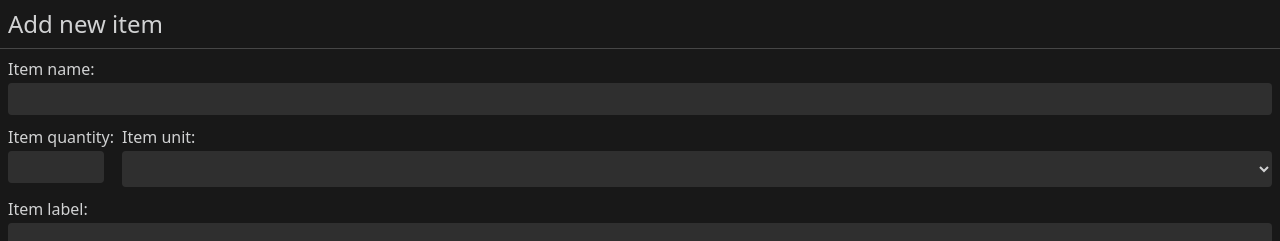
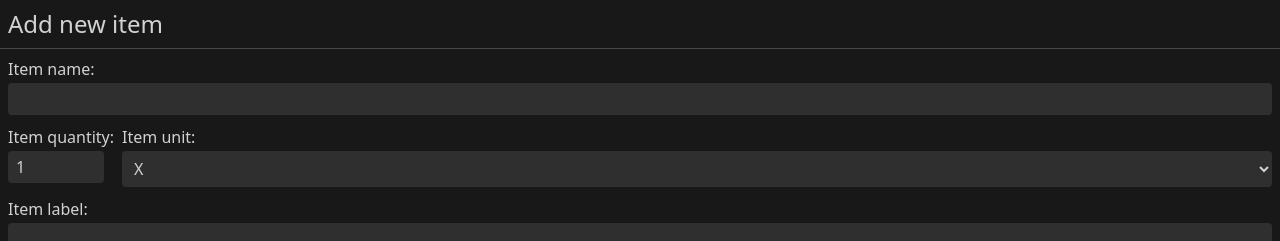
Before and after one commit to Hook-88/shopping-list, a Vue app: page / in a window 1280 px wide. Both pictures are taken after a click on the button 1253 px from the left and 24 px from the top of the page. Shown: the top 241 px of the page. Built offline with nearby package versions, Linux system fonts and the light colour scheme; the HTML template or start-up script is replaced by a standard one.

Commit message:
add v-model on form

```diff
--- a/src/components/input/BaseSelect.vue
+++ b/src/components/input/BaseSelect.vue
@@ -32,9 +32,9 @@ function handleChange(event: Event) {
   <div class="flex flex-col gap-0.5 grow">
     <label v-if="label" :for="label">{{ label }}:</label>
     <select :value="modelValue" v-bind="attrs" @change="handleChange">
-      <option value="X">X</option>
-      <option value="Lb">Lb</option>
-      <option value="Gr">Gr</option>
+      <option value="x">X</option>
+      <option value="lb">Lb</option>
+      <option value="gr">Gr</option>
     </select>
   </div>
 </template>
--- a/src/features/add-new-item/form/ShoppingItemForm.vue
+++ b/src/features/add-new-item/form/ShoppingItemForm.vue
@@ -3,6 +3,7 @@ import BaseButton from '@/components/buttons/BaseButton.vue';
 import BaseInput from '@/components/input/BaseInput.vue';
 import BaseSelect from '@/components/input/BaseSelect.vue';
 import { useDialogStore } from '@/stores/dialog';
+import { reactive } from 'vue';
 
 const dialogStore = useDialogStore()
 
@@ -10,19 +11,30 @@ function handleClickCancel() {
   dialogStore.close()
 }
 
+const formData = reactive({
+  ['item-name']: '',
+  ['item-quantity']: 1,
+  ['item-unit']: 'x',
+  ['item-label']: ''
+})
+
+function handleSubmit() {
+  console.log({ ...formData })
+}
+
 
 </script>
 
 <template>
-  <form class="flex flex-col gap-4 mt-2 w-full">
+  <form class="flex flex-col gap-4 mt-2 w-full" @submit.prevent="handleSubmit">
     <main class="mx-2 flex flex-col gap-2.5">
-      <BaseInput label="Item name" class="bg-white/10 rounded-sm py-1 px-2" required />
+      <BaseInput label="Item name" class="bg-white/10 rounded-sm py-1 px-2" required v-model="formData['item-name']" />
       <div class="flex gap-2">
-        <BaseInput :cancel-grow="true" label="Item quantity" class="bg-white/10 rounded-sm py-1 px-2 w-24"
-          type="number" />
-        <BaseSelect label="Item unit" class="bg-white/10 rounded-sm py-1.5 px-2" />
+        <BaseInput :cancel-grow="true" label="Item quantity" class="bg-white/10 rounded-sm py-1 px-2 w-24" type="number"
+          v-model="formData['item-quantity']" />
+        <BaseSelect label="Item unit" class="bg-white/10 rounded-sm py-1.5 px-2" v-model="formData['item-unit']" />
       </div>
-      <BaseInput label="Item label" class="bg-white/10 rounded-sm py-1 px-2" />
+      <BaseInput label="Item label" class="bg-white/10 rounded-sm py-1 px-2" v-model="formData['item-label']" />
     </main>
     <footer class="flex items-center justify-between py-2 gap-2 border-t border-white/20 px-2">
       <BaseButton class="grow">Add item</BaseButton>
```
